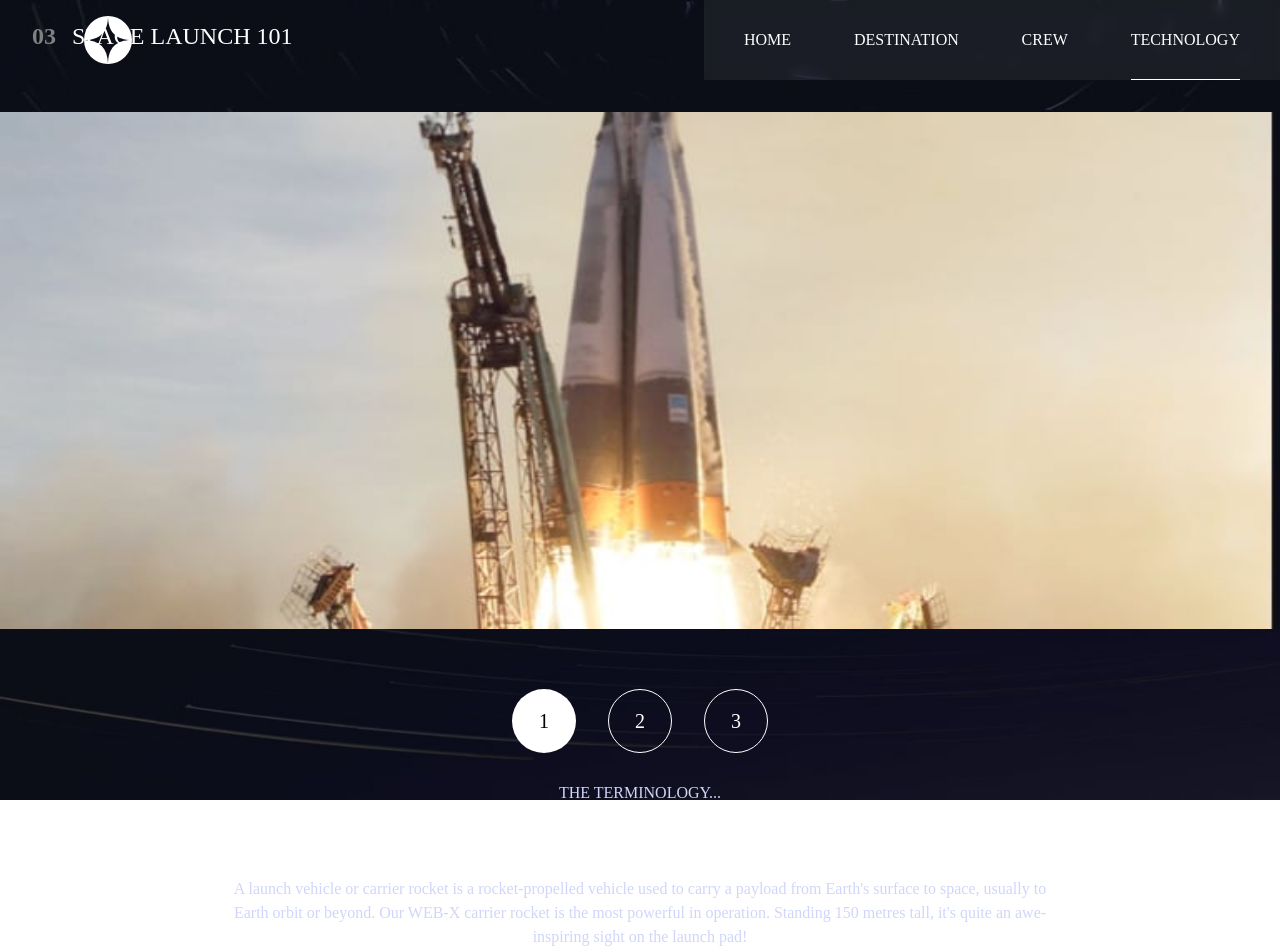
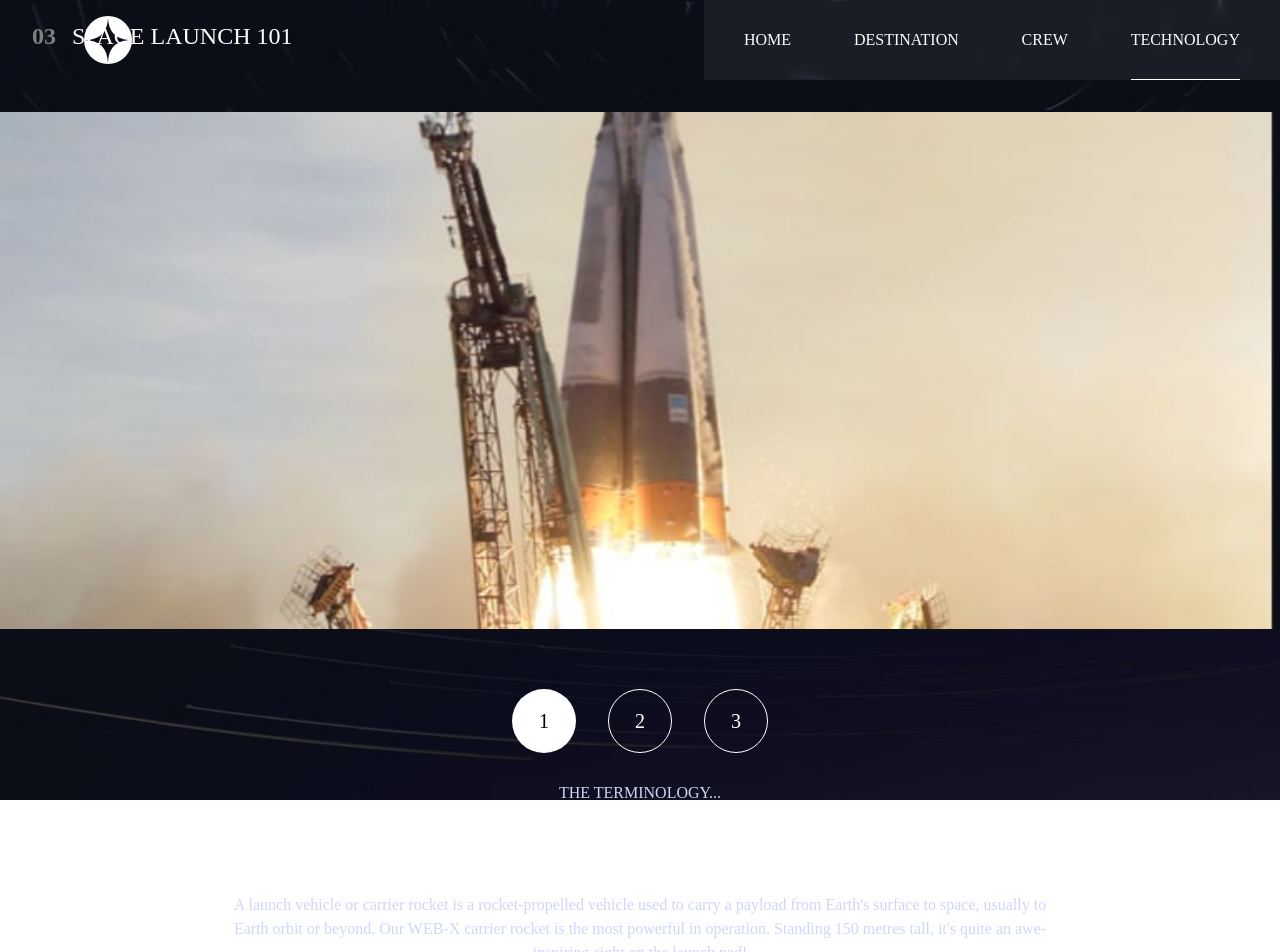
Before and after one commit to Myudro33/space-tourism, a React (Create React App) app: page /#/technology in a window 1280 px wide. Shown: the top 952 px of the page. Built offline with nearby package versions, Linux system fonts and the light colour scheme.

Commit message:
Update TechnologyComponent.jsx

```diff
--- a/src/components/TechnologyComponent.jsx
+++ b/src/components/TechnologyComponent.jsx
@@ -48,12 +48,12 @@ const TechnologyComponent = () => {
             3
           </button>
         </div>
-        <div className="dp:w-[26rem] md:w-[65%] xs:w-[90%] dp:h-56 xs:h-96 flex flex-col dp:items-start xs:items-center">
+        <div className="dp:w-[26rem] md:w-[65%] xs:w-[90%] dp:h-56 xs:h-82 flex flex-col dp:items-start xs:items-center">
           <h1 className="my-2 text-[#D0D6F9]">THE TERMINOLOGY...</h1>
           <h1 className="uppercase my-2 xs:text-3xl md:text-5xl">
             {filteredData[index].name}
           </h1>
-          <p className="dp:w-[90%] xs:w-full dp:text-start xs:text-center text-[#D0D6F9]">
+          <p className="dp:w-[90%] xs:my-4 dp:my-0 xs:w-full dp:text-start xs:text-center text-[#D0D6F9]">
             {filteredData[index].description}
           </p>
         </div>
```
